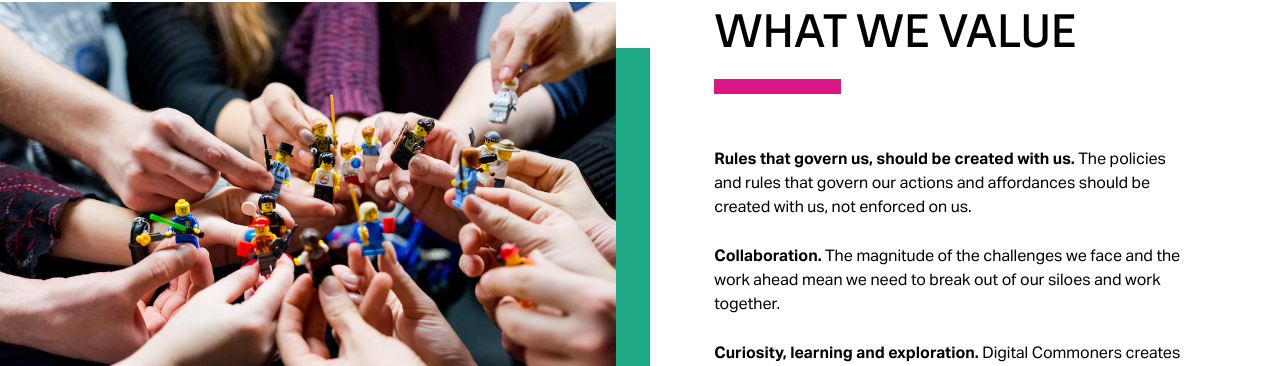
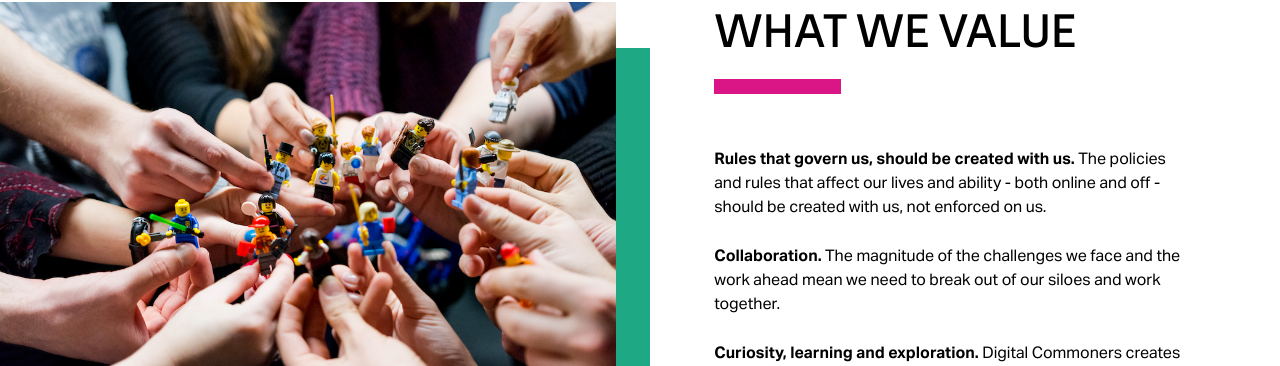
Before and after one commit to DigitalCommoners/digitalcommoners.github.io, a Jekyll site: the page built from _pages/home.html, in a window 1280 px wide and 900 px high, scrolled down 2165 px. Shown: the part 111-477 px from the top of the window. Built offline with Jekyll 4.4.1, drawn with Linux system fonts in a browser that asks for light colours; nearby versions of some CDN libraries.

Commit message:
edit about text

```diff
--- a/_includes/modules/about.html
+++ b/_includes/modules/about.html
@@ -35,7 +35,7 @@
                 <span class="color-block"></span>
             </div>
                 <p class="align-left triangle-text">
-                <strong>Rules that govern us, should be created with us.</strong> The policies and rules that govern our actions and affordances should be created with us, not enforced on us.
+                <strong>Rules that govern us, should be created with us.</strong> The policies and rules that affect our lives and ability - both online and off - should be created with us, not enforced on us.
             </p>
             <p class="align-left triangle-text">
                 <strong>Collaboration.</strong> The magnitude of the challenges we face and the work ahead mean we need to break out of our siloes and work together.
```
